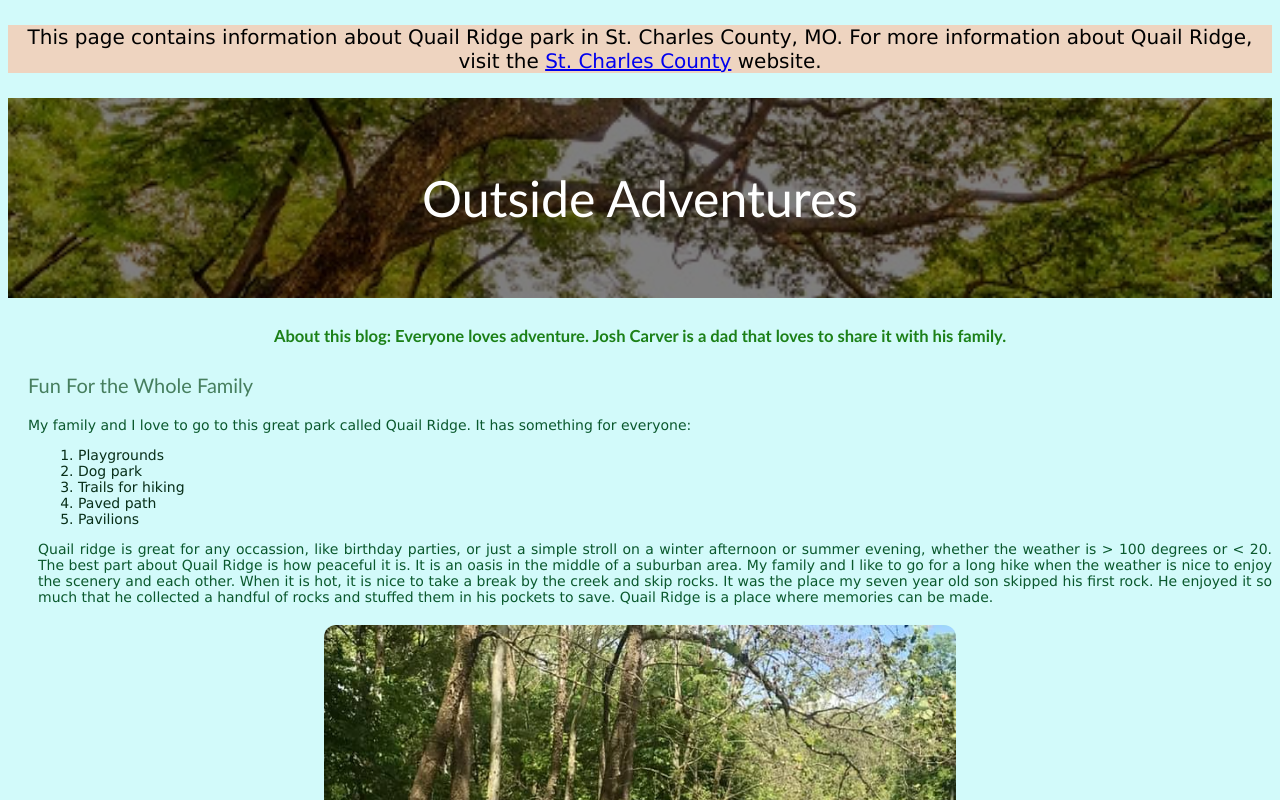
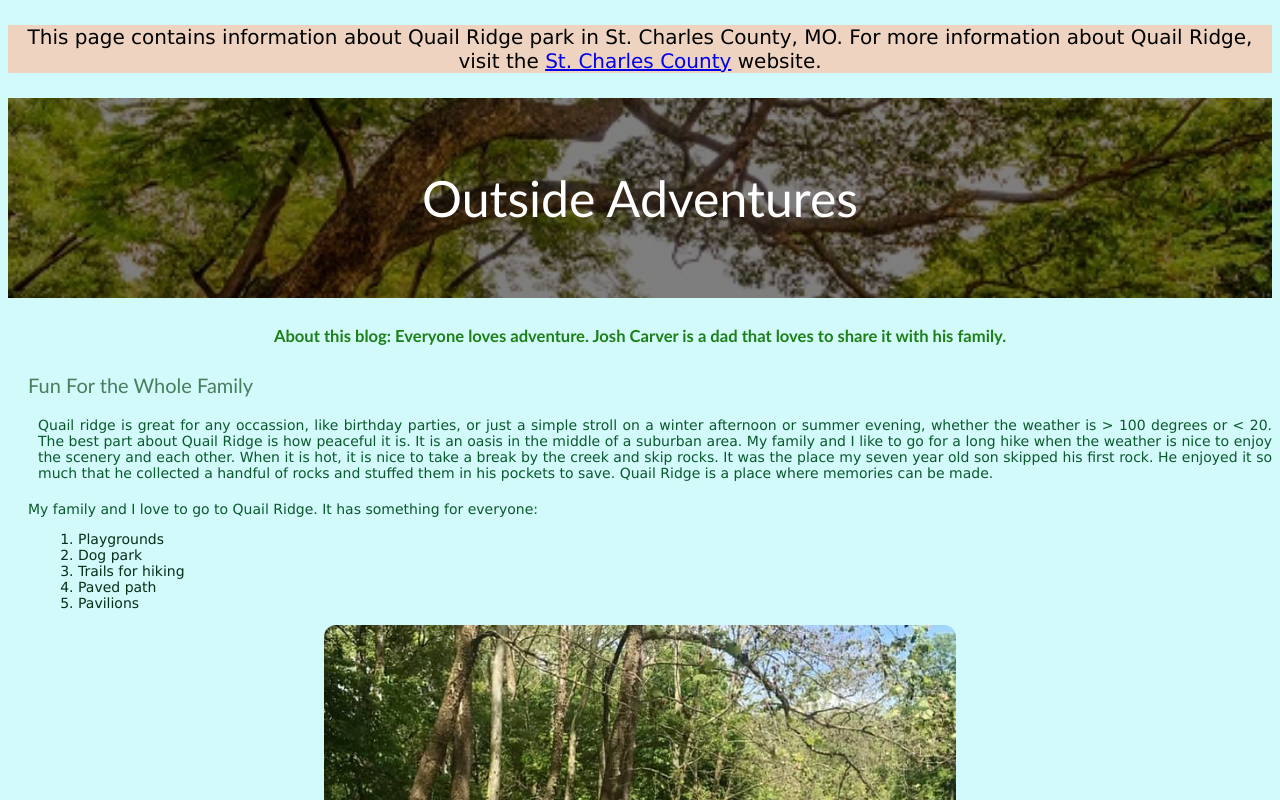
Before and after one commit to lcplloreg/html-me-something, a plain HTML site: page index.html in a window 1280 px wide. Shown: the top 800 px of the page. Drawn offline with Linux system fonts and the light colour scheme; files whose address does not match are found by name.

Commit message:
fixed image location

```diff
--- a/index.html
+++ b/index.html
@@ -19,7 +19,9 @@
        <h5>About this blog: Everyone loves adventure. Josh Carver is a dad that loves to share it with his family.</h5>
    </article>
    <H3>Fun For the Whole Family</H3>
-   <p> My family and I love to go to this great park called Quail Ridge. It has something for everyone:</P>
+
+   <main>Quail ridge is great for any occassion, like birthday parties, or just a simple stroll on a winter afternoon or summer evening, whether the weather is  &gt 100 degrees or &lt 20. The best part about Quail Ridge is how peaceful it is. It is an oasis in the middle of a suburban area. My family and I like to go for a long hike when the weather is nice to enjoy the scenery and each other. When it is hot, it is nice to take a break by the creek and skip rocks. It was the place my seven year old son skipped his first rock. He enjoyed it so much that he collected a handful of rocks and stuffed them in his pockets to save. Quail Ridge is a place where memories can be made.</main>
+   <p> My family and I love to go to Quail Ridge. It has something for everyone:</P>
       <ol>
           <li>Playgrounds</li>
           <li>Dog park</li>
@@ -27,8 +29,7 @@
           <li>Paved path</li>
           <li>Pavilions</li>
       </ol>
-   <main>Quail ridge is great for any occassion, like birthday parties, or just a simple stroll on a winter afternoon or summer evening, whether the weather is  &gt 100 degrees or &lt 20. The best part about Quail Ridge is how peaceful it is. It is an oasis in the middle of a suburban area. My family and I like to go for a long hike when the weather is nice to enjoy the scenery and each other. When it is hot, it is nice to take a break by the creek and skip rocks. It was the place my seven year old son skipped his first rock. He enjoyed it so much that he collected a handful of rocks and stuffed them in his pockets to save. Quail Ridge is a place where memories can be made.</main>
-   <img src = "C:\Users\Josh\Desktop\lc101\mkdir html-me-something\images.jpg" alt = "My kids and I at Qual Ridge skipping rocks">
+   <img src = "images.jpg" alt = "My kids and I at Qual Ridge skipping rocks">
   <p id ="conclusion">If you are looking for a good time and are in the St. Louis area, try out Quail Ridge. You'll see deer from the trails and can follow their tracks through the woods. This park is a must for wildlife lovers.  <b>Just look out for snakes!</b></p>
    <footer> This page was written by Josh Carver, a dad, veteran, and lover of the outdoors.  </footer>
    </body>
```
Lines whose indentation alone changed are shown as unchanged.
